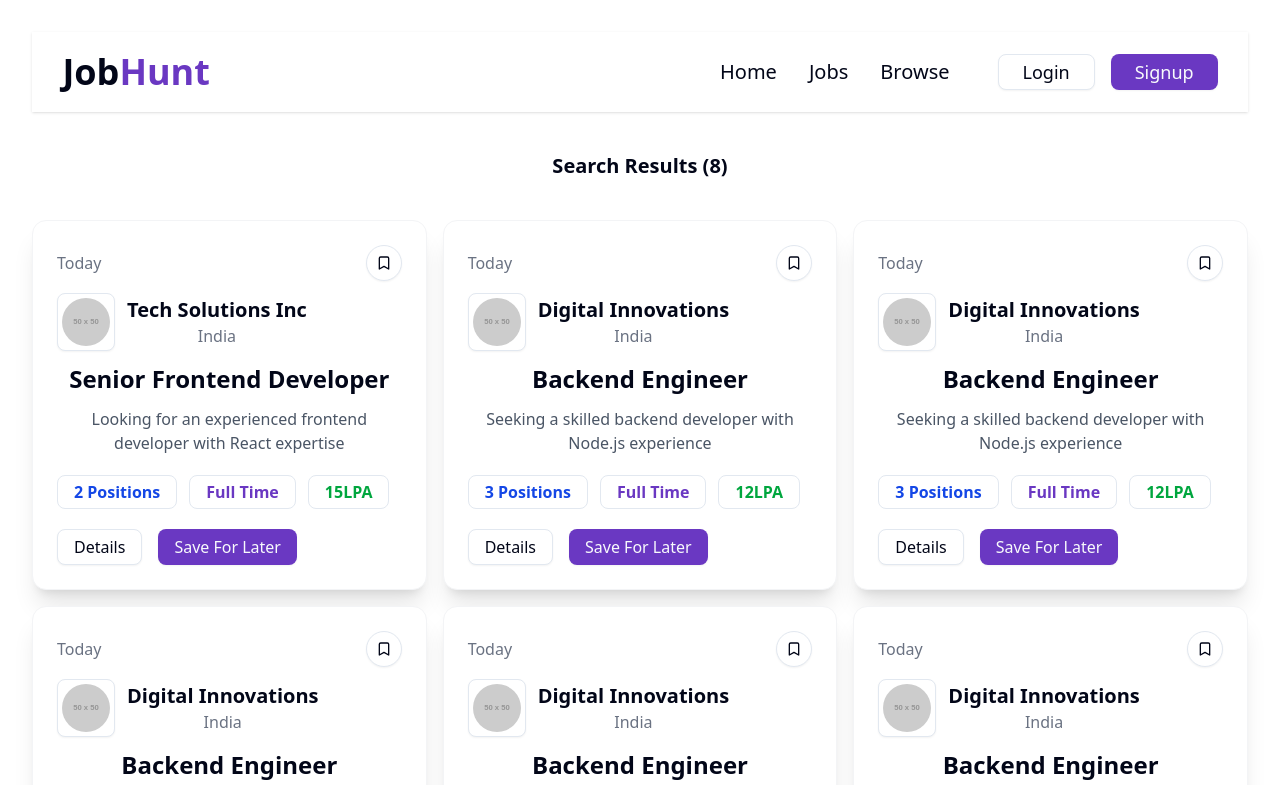
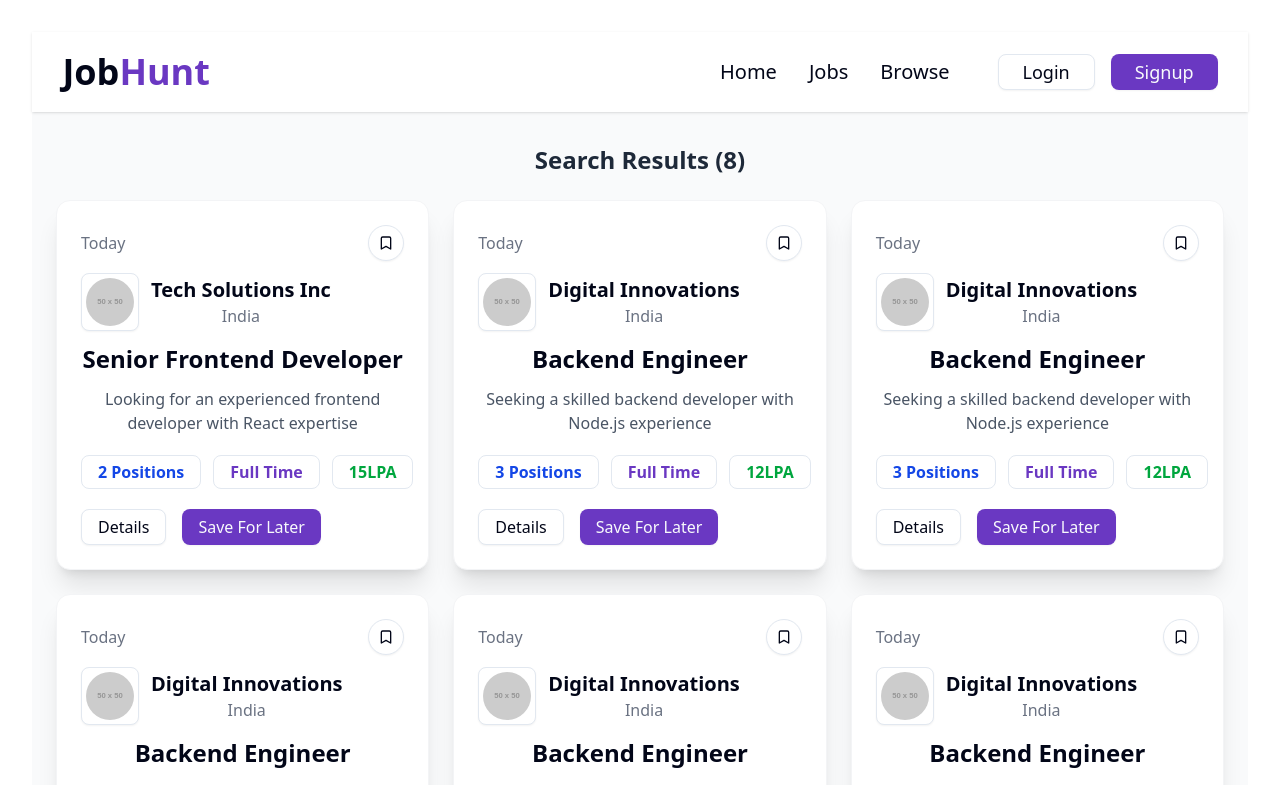
Before and after one commit to Karthikraut/Job-Portal, a React (Vite) app in the folder Frontend/: page /browse in a window 1280 px wide. Shown: the top 785 px of the page. Built offline with nearby package versions, Linux system fonts and the light colour scheme.

Commit message:
Browse page has been created and updated

```diff
--- a/Frontend/src/components/Browse.jsx
+++ b/Frontend/src/components/Browse.jsx
@@ -104,11 +104,11 @@ const randomJobs = [
 ];
 const Browse = () => {
     return (
-        <div>
+        <div className="bg-gray-50">
             <Navbar />
-        <div className='max-w-7xl mx-auto my-10'>
-            <h1 className='font-bold text-xl my-10'>Search Results ({randomJobs.length})</h1>
-            <div className='grid grid-cols-3 gap-4'>
+            <div className='max-w-[1600px] mx-auto px-6 py-8'>
+                <h1 className='text-2xl font-bold text-gray-800 mb-6'>Search Results ({randomJobs.length})</h1>
+                <div className='grid grid-cols-1 md:grid-cols-2 lg:grid-cols-3 gap-6'>
                     {
                         randomJobs.map((job) => {
                             return (
@@ -117,7 +117,6 @@ const Browse = () => {
                         })
                     }
                 </div>
-
             </div>
         </div>
     )
```
Lines whose indentation alone changed are shown as unchanged.
